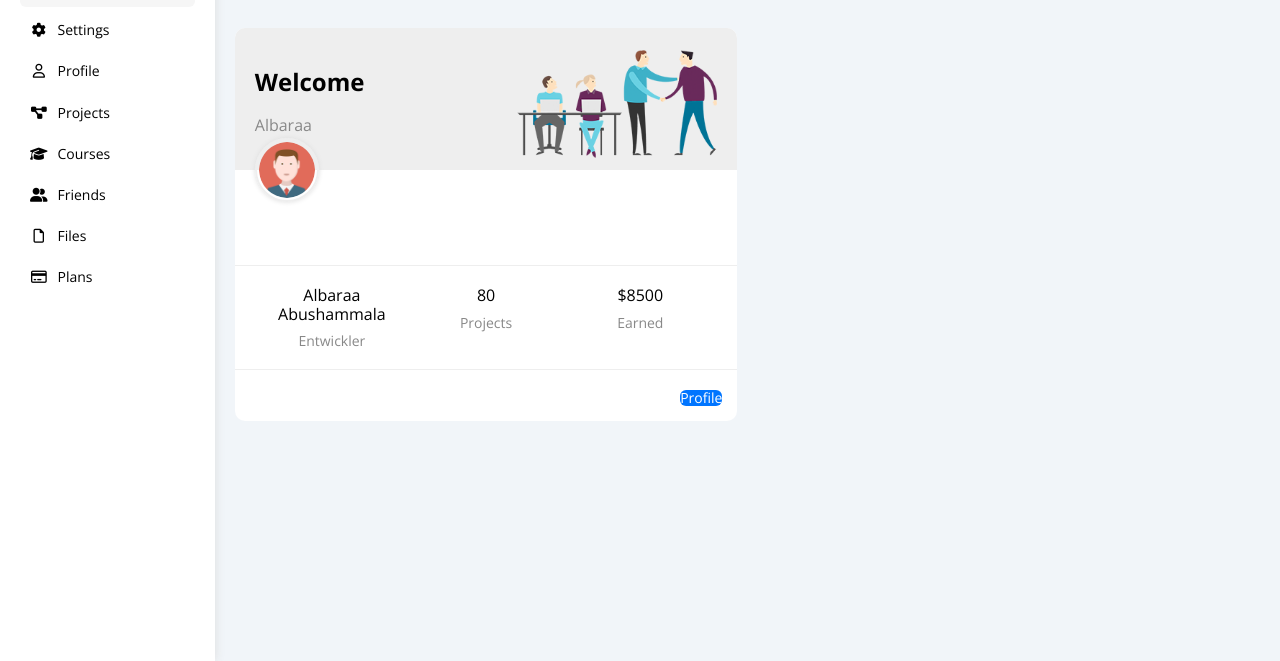
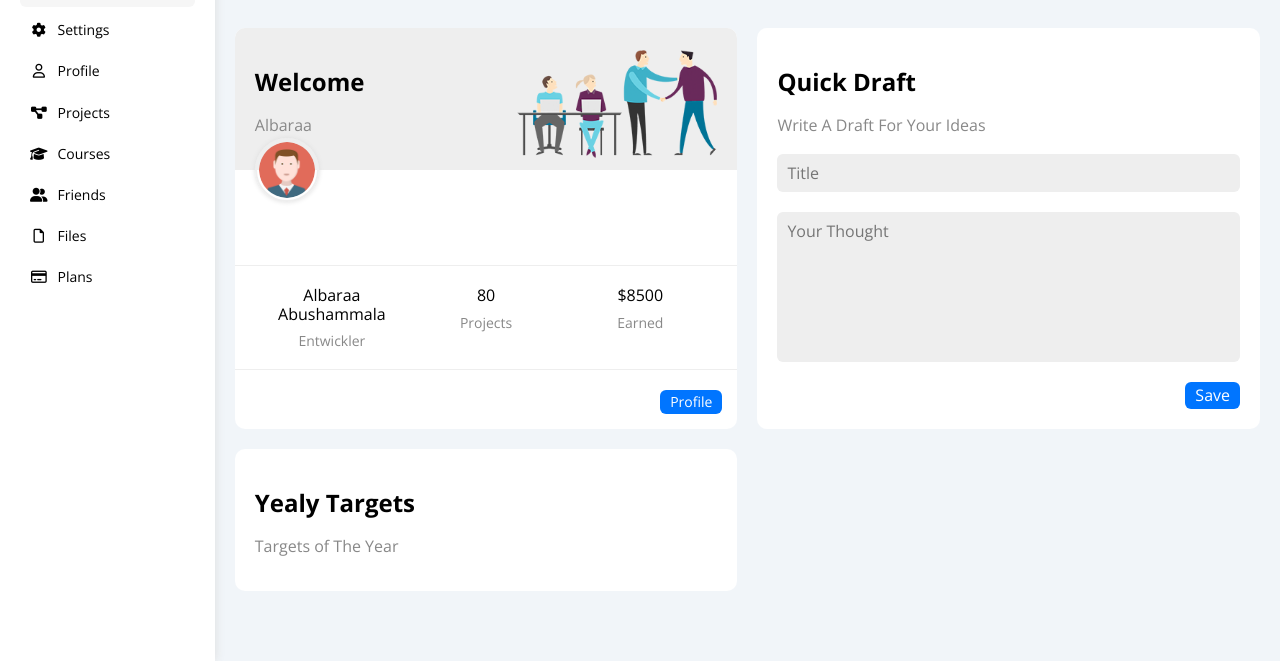
Before and after one commit to AlbaraaAbushammala/HTML_And_CSS_Template_Four, a plain HTML site: page index.html in a window 1280 px wide. Shown: the part 139-800 px from the top of the page. Drawn offline with nearby package versions, Linux system fonts and the light colour scheme; a script that the page names is missing.

Commit message:
initial commit

```diff
--- a/css/framework.css
+++ b/css/framework.css
@@ -64,6 +64,9 @@
 .mt-20 {
     margin-top: 20px;
 }
+.mb-10 {
+    margin-bottom: 10px;
+}
 .mb-20 {
     margin-bottom: 20px;
 }
@@ -117,6 +120,9 @@
 .fs-14 {
     font-size: 14px;
 }
+.fs-15 {
+    font-size: 15;
+}
 @media (max-width:767px) {
     .text-c-mobile {
         text-align: center;
@@ -132,6 +138,9 @@
 
 .rad-10 {
     border-radius: 10px;
+}
+.b-none {
+    border: none;
 }
 /* End Border */
 
@@ -165,4 +174,9 @@
     width: 40px;
     border-radius: 3px;
 }
+
+.btn-shape {
+    padding: 4px 10px;
+    border-radius: 6px;
+}
 /* End Components */
--- a/css/master.css
+++ b/css/master.css
@@ -258,11 +258,24 @@ ul {
   .welcome .body > div span {
     margin-top: 5px;
   }
-
 }
 /* End Welcome Widget */
 
+/* Start Quick Draft Widget */
+.quick-draft form textarea {
+  height: 150px;
+  resize: none;
+}
 
+.quick-draft .save {
+  margin-left: auto;
+  transition: var(--main-transition);
+  cursor: pointer;
+}
+.quick-draft .save:hover {
+  background-color: var(--blue-alt-color);
+}
+/* End Quick Draft Widget */
 
 /* Start Page */
 /* End Page */
--- a/index.html
+++ b/index.html
@@ -101,6 +101,7 @@
         <!-- End Head -->
         <h1 class="p-relative main-title "> Dashboard</h1>
         <div class="wrapper d-grid gap-20">
+
           <!-- Start Welcome Widget -->
           <div class="welcome bg-white rad-10 text-c-mobile block-mobile">
             <div class="intro p-20 d-flex between-flex space-between bg-eee">
@@ -116,14 +117,26 @@
               <div>80 <span class="d-block c-grey fs-14 mt-10">Projects</span></div>
               <div>$8500<span class="d-block c-grey fs-14 mt-10">Earned</span></div>
             </div>
-            <a href="profile.html" class="visit d-block fs-14 rad-6 bg-blue c-white w-fit btn-shape">Profile</a>
+            <a href="profile.html" class="visit d-block fs-14 bg-blue c-white w-fit btn-shape">Profile</a>
           </div>
           <!-- End Welcome Widget -->
+
           <!-- Start Quick Draft Widget -->
-          <div class="quick-draft">
-
+          <div class="quick-draft p-20 bg-white rad-10">
+            <h2 class="m-0 ">Quick Draft</h2>
+            <p class="c-grey mt-0 mb-20 fs-15">Write A Draft For Your Ideas</p>
+            <form>
+              <input class="d-block mb-20 w-full p-10 b-none bg-eee rad-6 " type="text" placeholder="Title">
+              <textarea class="bg-eee b-none p-10 rad-6 d-block w-full mb-20" placeholder="Your Thought"></textarea>
+              <input class="save d-block bg-blue c-white w-fit btn-shape b-none" type="submit" value="Save">
+            </form>
           </div>
           <!-- Start Quick Draft Widget -->
+
+          <div class="yealy-targets p-20 bg-white rad-10">
+            <h2 class="m-0">Yealy Targets</h2>
+            <p class="c-grey mt-5">Targets of The Year</p>
+          </div>
         </div>
         <!-- End Wrapper -->
 
```
